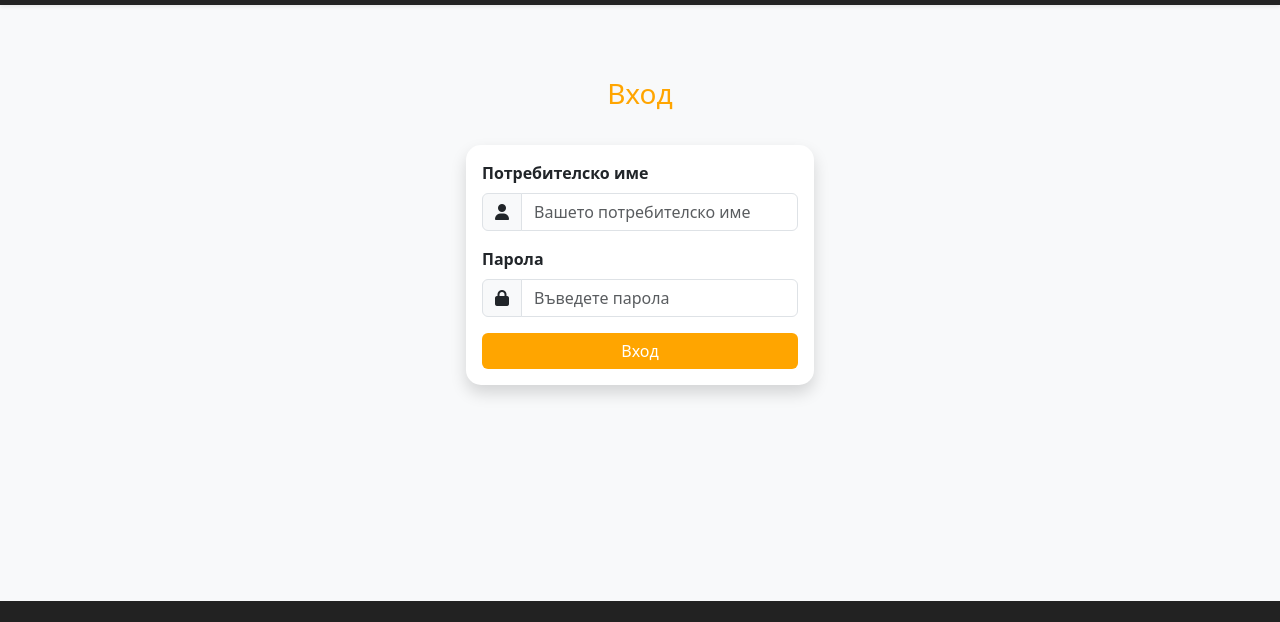
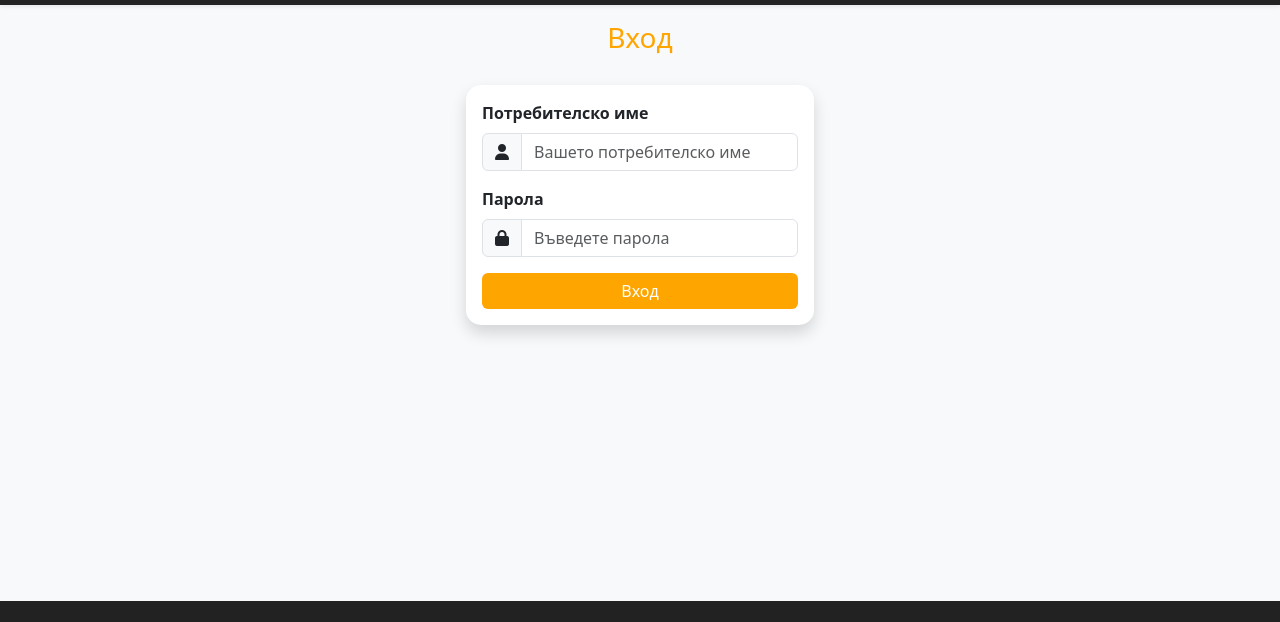
Before and after one commit to WaLkZa/WaLkZa.github.io, a plain HTML site: page login.html in a window 1280 px wide. Shown: the part 71-693 px from the top of the page. Drawn offline with nearby package versions, Linux system fonts and the light colour scheme.

Commit message:
update margin top

```diff
--- a/login.html
+++ b/login.html
@@ -49,9 +49,9 @@
     </nav>
 
     <div class="container d-flex justify-content-center align-items-center">
-        <div class="row justify-content-center align-items-center w-100 mt-4">
-            <div class="col-md-6 col-lg-4 mt-5">
-                <h3 class="section-title text-center mb-4">Вход</h3>
+        <div class="row justify-content-center align-items-center w-100">
+            <div class="col-md-6 col-lg-4 mt-3">
+                <h3 class="section-title text-center">Вход</h3>
                 <div class="card shadow">
                     <div class="card-body">
                         <form>
```
